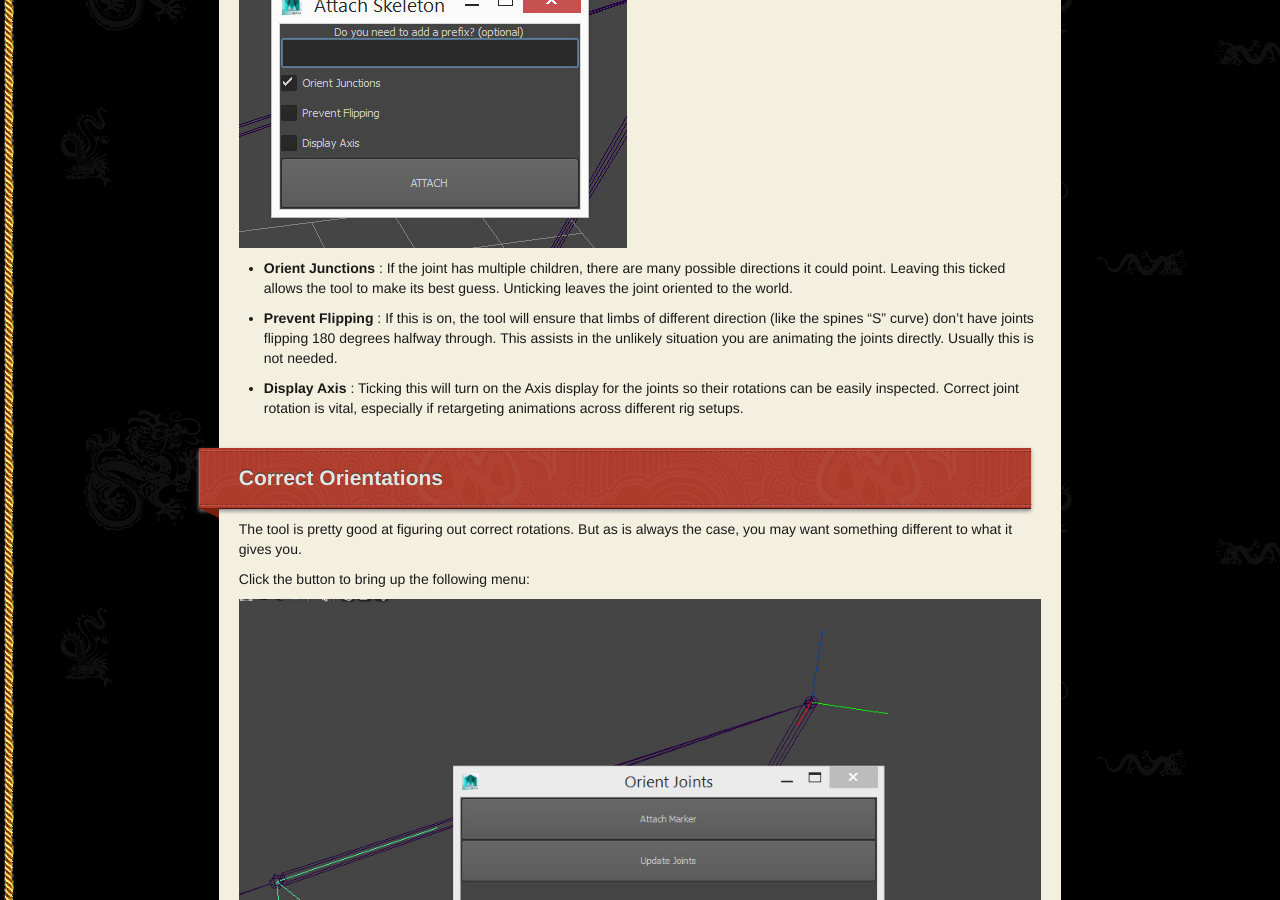
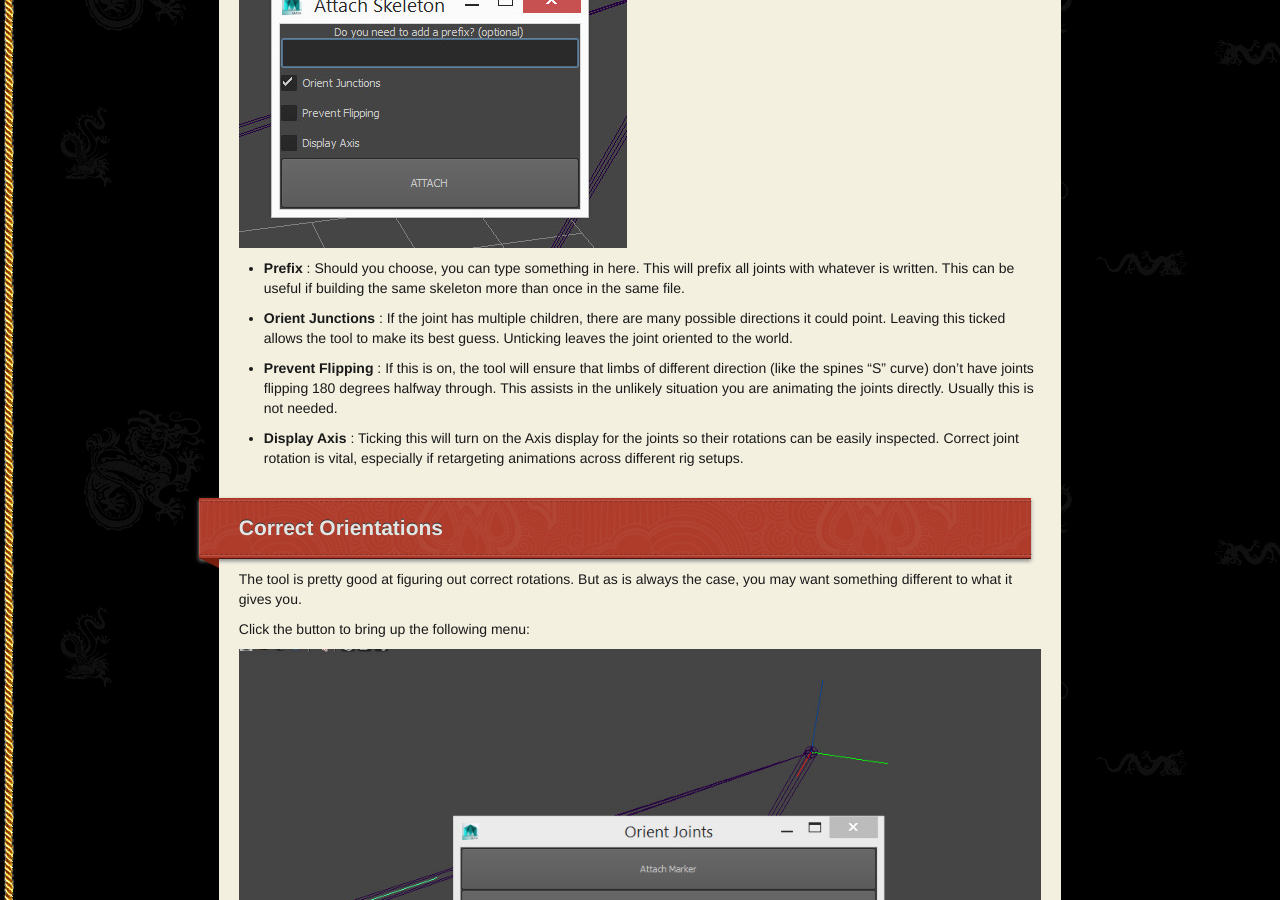
Before and after one commit to internetimagery/internetimagery.github.io, a Jekyll site: the page built from python/twinskeleton.md, in a window 1280 px wide and 900 px high, scrolled down 2143 px. Built offline with Jekyll 4.4.1, drawn with Linux system fonts in a browser that asks for light colours; nearby versions of some CDN libraries; some web fonts are replaced; comment, search, counter and statistics services are not loaded.

Commit message:
more documentation

```diff
--- a/python/twinskeleton.md
+++ b/python/twinskeleton.md
@@ -62,6 +62,8 @@ Assuming your advanced rig maintains its naming scheme. This step from here on i
 
 ![Attach window](img/twinskeleton_attach.jpg)
 
+* __Prefix__ : Should you choose, you can type something in here. This will prefix all joints with whatever is written. This can be useful if building the same skeleton more than once in the same file.
+
 * __Orient Junctions__ : If the joint has multiple children, there are many possible directions it could point. Leaving this ticked allows the tool to make its best guess. Unticking leaves the joint oriented to the world.
 
 * __Prevent Flipping__ : If this is on, the tool will ensure that limbs of different direction (like the spines "S" curve) don't have joints flipping 180 degrees halfway through. This assists in the unlikely situation you are animating the joints directly. Usually this is not needed.
```
